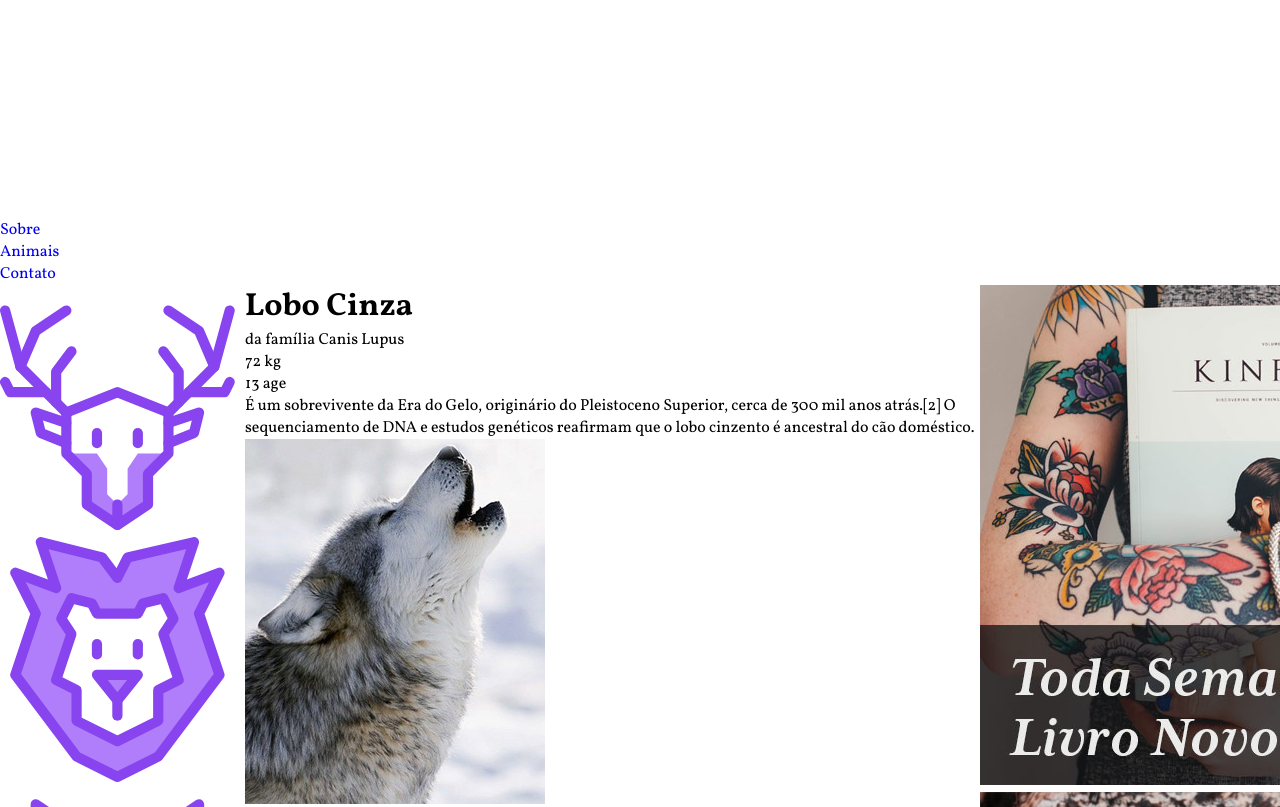
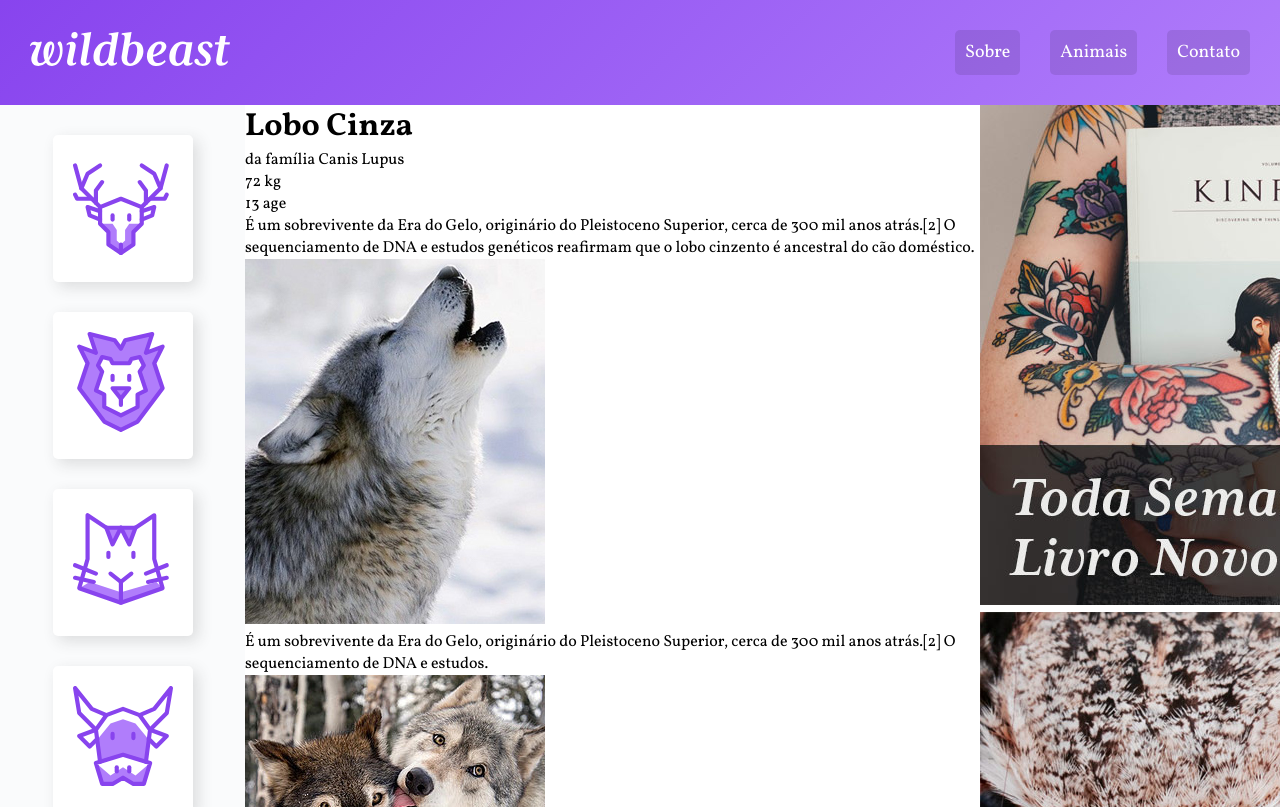
Before and after one commit to davidscarmo/WildBeastGrid, a plain HTML site: page index.html in a window 1280 px wide. Shown: the top 807 px of the page. Drawn offline with Linux system fonts and the light colour scheme.

Commit message:
Estilização Sidev e Header
estilização do header e sidenav

```diff
--- a/css/style.css
+++ b/css/style.css
@@ -32,15 +32,74 @@ a
 
 }
 
+/* Header */
 .header
 {
     grid-area: header;
+    background: linear-gradient(135deg, #8844ee, #B07DFB);
+    padding: 30px;
+    display: grid;
+    grid-template-columns: 1fr auto;
+    align-items: center;
 }
 
+.logo
+{
+    max-width: 200px;
+}
+
+.header nav ul
+{
+    display: flex;
+    flex-wrap: wrap;
+}
+
+.header nav a
+{
+    display: block;
+    padding: 10px;
+    color: white;
+    font-size: 1.125em;
+    background: rgba(0, 0, 0, 0.1);
+    border-radius: 5px;
+    transition: 0.1s;
+}
+
+.header nav a:hover{
+    background: rgba(0, 0, 0, 0.5);
+}
+
+.header li + li
+{
+    margin-left: 30px;
+}
+
+/*Sidenav */
 .sidenav
 {
-    grid-area: sidenav
+   grid-area: sidenav;
+   background-color: #fafbfc;
+   padding: 30px;
 }
+
+.sidenav li a
+{
+    display: block;
+    min-width: 60px;
+    max-width: 100px;
+    margin: 0 auto 30px auto;
+    background-color: white;
+    padding: 20px;
+    border-radius: 5px;
+    box-shadow: 5px 5px 15px 0 rgba(44, 44, 44, 0.15);
+    transition: .1s ease-out;
+}
+
+.sidenav li a:hover
+{
+    background-color: ;
+}
+
 
 .content
 {
--- a/index.html
+++ b/index.html
@@ -10,7 +10,7 @@
 <body>
     <div class="estrutura">
         <header class="header">
-            <a href="#" class="logo"></a><img src="img/wildbeast.svg" alt="WildBeast">
+            <a href="#" class="logo"><img src="img/wildbeast.svg" alt="WildBeast"></a>
             <nav>
                 <ul>
                     <li><a href="#">Sobre</a></li>
```
